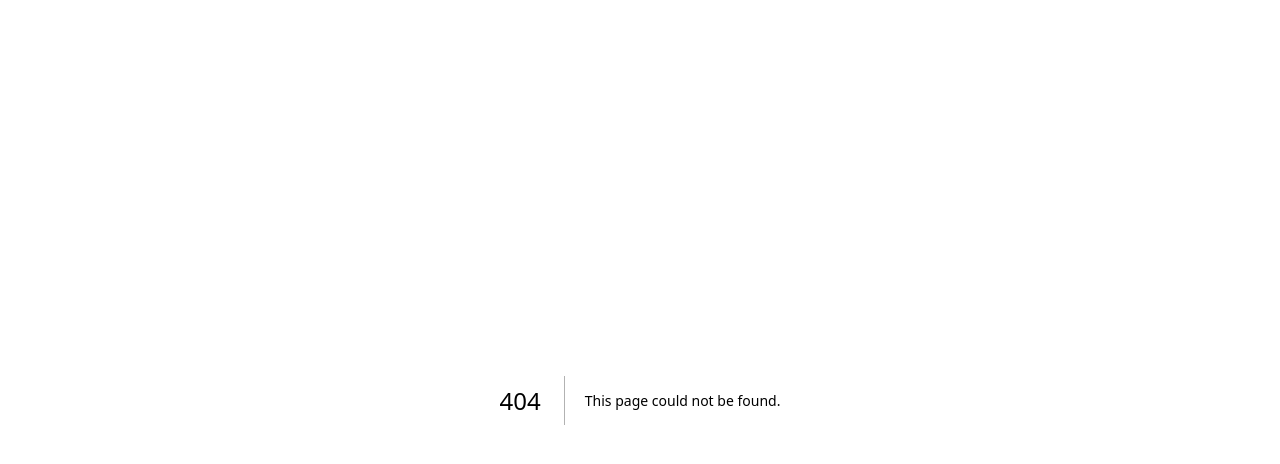
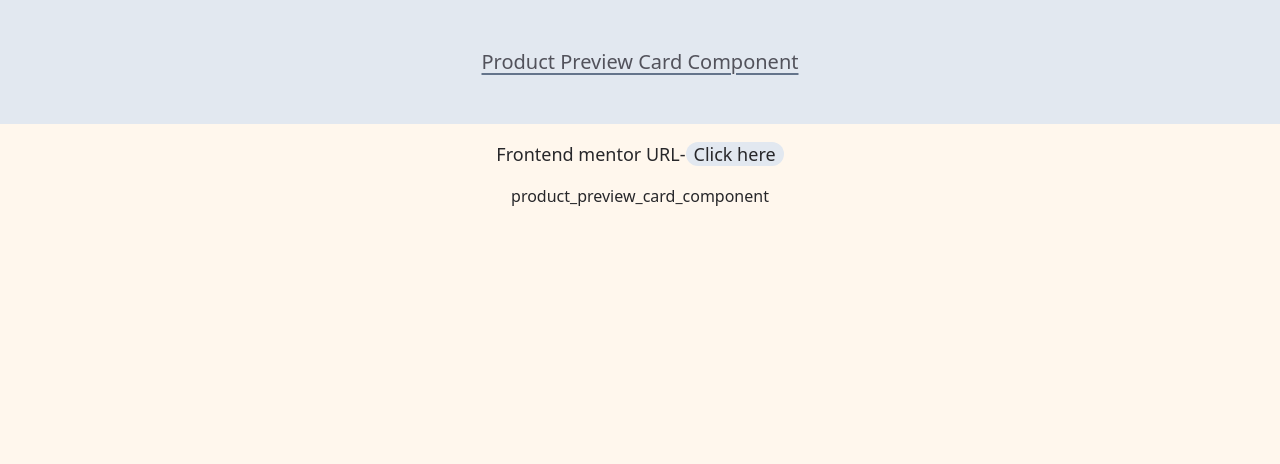
Before and after one commit to jsvigneshkanna/frontend_mentor_challenges, a Next.js app: page /solutions/product_preview_card in a window 1280 px wide. Before the commit this address had no page. Shown: the top 464 px of the page. Built offline with nearby package versions, Linux system fonts and the light colour scheme.

Commit message:
sample component added

```diff
--- /dev/null
+++ b/challenge_solutions/product_preview_card_component.jsx
@@ -0,0 +1,7 @@
+import React from "react";
+
+const ProductPreviewCard = () => {
+  return <div className="text-center">product_preview_card_component</div>;
+};
+
+export default ProductPreviewCard;
--- a/pages/index.js
+++ b/pages/index.js
@@ -1,9 +1,10 @@
 import Head from "next/head";
 import Image from "next/image";
+import Navbar from "../components/Navbar";
 
 export default function Home() {
   return (
-    <div className=" bg-slate-200 h-screen">
+    <div className="bg-slate-300 min-h-screen dark:bg-slate-800 text-zinc-800 dark:text-white">
       <Head>
         <title>Vignesh Kanna | Frontend mentor challenges</title>
         <meta name="description" content="Vignesh Kanna's frontend mentor challenges" />
@@ -11,7 +12,7 @@ export default function Home() {
       </Head>
 
       <main>
-        <h1 className=" text-center text-3xl">Hi asa</h1>
+        <Navbar />
       </main>
     </div>
   );
--- /dev/null
+++ b/pages/solutions/product_preview_card.jsx
@@ -0,0 +1,28 @@
+import ProductPreviewCard from "../../challenge_solutions/product_preview_card_component";
+
+const product_preview_card = () => {
+  return (
+    <div className="bg-orange-50 text-zinc-800 font-sans min-h-screen">
+      <h1
+        className="text-center underline underline-offset-4 decoration-slate-500 py-12
+        text-xl hover:bg-slate-200 hover:text-zinc-600 bg-sky-200"
+      >
+        Product Preview Card Component
+      </h1>
+      <p className="text-center py-4 text-lg">
+        Frontend mentor URL-
+        <a
+          href="https://www.frontendmentor.io/challenges/product-preview-card-component-GO7UmttRfa"
+          target="_blank"
+          rel="noopener noreferrer"
+          className="bg-slate-200 px-2 rounded-xl hover:bg-slate-300"
+        >
+          Click here
+        </a>
+      </p>
+      <ProductPreviewCard />
+    </div>
+  );
+};
+
+export default product_preview_card;
```
Also changed, not shown: public/vercel.svg.
